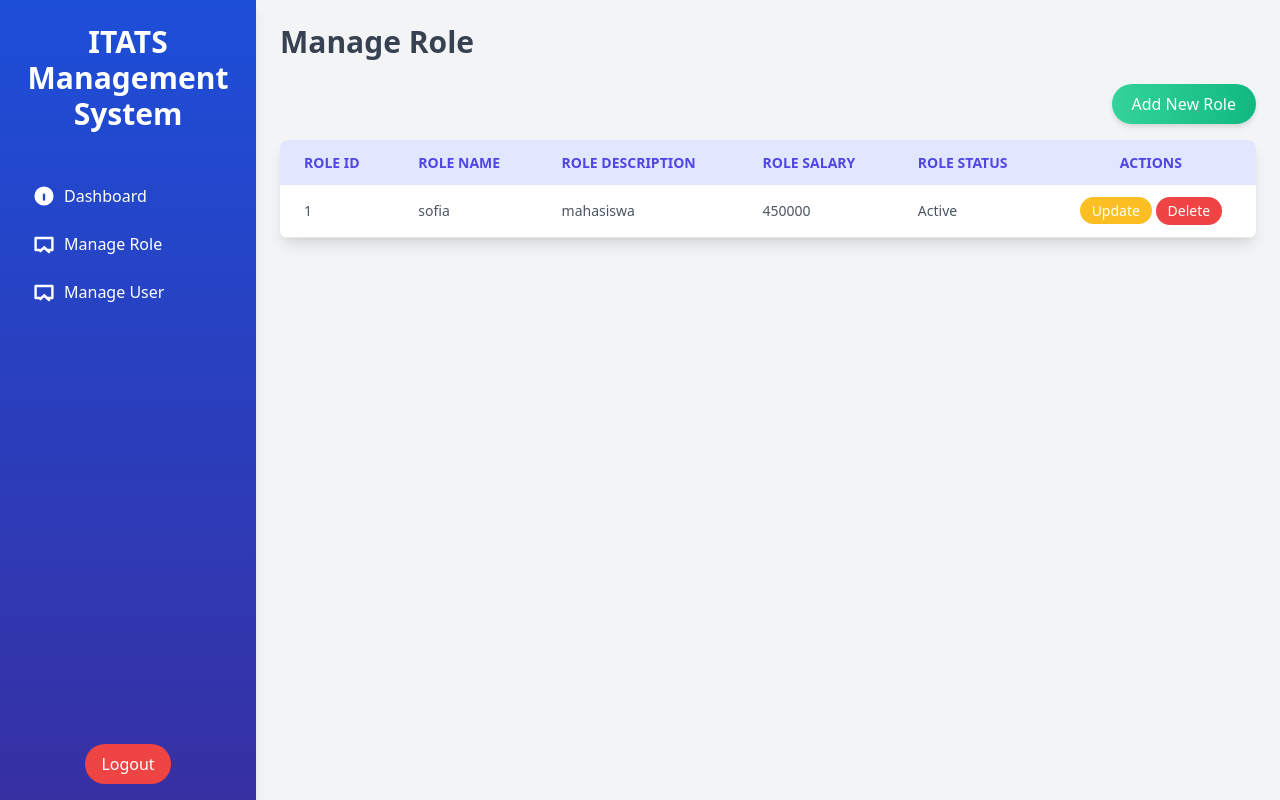
After one commit to Abiyyuardi213/PHP_PROJECT, a PHP site: page /index.php?modul=role&fitur=list in a window 1280 px wide. The commit adds this page. Run offline with PHP 8.4, Linux system fonts and the light colour scheme.

Commit message:
27 oktober

```diff
--- /dev/null
+++ b/index.php
@@ -0,0 +1,89 @@
+<?php
+session_start();
+require_once 'models/model_role.php';
+
+if (isset($_GET['modul'])) {
+    $modul = $_GET['modul'];
+} else {
+    $modul = 'dashboard';
+}
+
+switch ($modul) {
+    case 'dashboard':
+        include 'views/kosong.php';
+        break;
+
+    case 'role':
+        $fitur = isset($_GET['fitur']) ? $_GET['fitur'] : 'list'; // Set default to 'list'
+        $obj_role = new modelRole();
+
+        switch ($fitur) {
+            case 'add':
+                if ($_SERVER['REQUEST_METHOD'] === 'POST') {
+                    $role_name = $_POST['role_name'];
+                    $role_description = $_POST['role_description'];
+                    $role_salary = $_POST['role_salary'];
+                    $role_status = $_POST['role_status'];
+                    $obj_role->addRole($role_name, $role_description, $role_salary, $role_status);
+
+                    // Set flash message in session
+                    $_SESSION['message'] = 'Role added successfully';
+
+                    header('Location: index.php?modul=role&fitur=list'); // Redirect to list after add
+                    exit();
+                }
+                include 'views/role_add.php';
+                break;
+
+                case 'update':
+                    if (isset($_GET['role_id'])) {
+                        $role_id = $_GET['role_id'];
+                        $roles = $obj_role->getAllRole();
+                        $current_role = null;
+
+                        foreach ($roles as $role) {
+                            if ($role->role_id == $role_id) {
+                                $current_role = $role;
+                                break;
+                            }
+                        }
+
+                        if ($current_role === null) {
+                            header('Location: index.php?modul=role&fitur=list');
+                            exit();
+                        }
+
+                        if ($_SERVER['REQUEST_METHOD'] === 'POST') {
+                            $role_name = $_POST['role_name'];
+                            $role_description = $_POST['role_description'];
+                            $role_salary = $_POST['role_salary'];
+                            $role_status = $_POST['role_status'];
+
+                            $obj_role->updateRole($role_id, $role_name, $role_description, $role_salary, $role_status);
+
+                            // Set flash message for update success
+                            $_SESSION['flash_message'] = 'Role updated successfully';
+                            header('Location: index.php?modul=role&fitur=list');
+                            exit();
+                        }
+
+                        include 'views/role_update.php';
+                    } else {
+                        header('Location: index.php?modul=role&fitur=list');
+                        exit();
+                    }
+                    break;
+
+            case 'list':
+            default:
+                $roles = $obj_role->getAllRole();
+                include 'views/role_list.php';
+                break;
+        }
+        break;
+
+    default:
+        include 'views/kosong.php';
+        break;
+}
+?>
--- a/mainTest.php
+++ /dev/null
@@ -1,5 +0,0 @@
-<?php
-
-echo "Halooooo";
-
-?>
--- /dev/null
+++ b/models/model_role.php
@@ -0,0 +1,64 @@
+<?php
+
+require_once 'nodes/node_role.php';
+
+class modelRole {
+    private $roles = [];
+    private $nextId = 1;
+
+    public function __construct() {
+        if (isset($_SESSION['roles'])) {
+            $this->roles = unserialize($_SESSION['roles']);
+            $this->nextId = count($this->roles) + 1;
+        } else {
+            $this->initializeDefaultRole();
+        }
+    }
+
+    public function initializeDefaultRole() {
+        if (empty($this->roles)) {
+            $this->addRole("sofia", "mahasiswa", 450000, 1); // Add default role
+        }
+    }
+
+    public function addRole($role_name, $role_description, $role_salary, $role_status) {
+        $peran = new Role($this->nextId++, $role_name, $role_description, $role_salary, $role_status);
+        $this->roles[] = $peran;
+        $this->saveToSession();
+    }
+
+    public function saveToSession() {
+        $_SESSION['roles'] = serialize($this->roles);
+    }
+
+    public function getAllRole() {
+        return $this->roles;
+    }
+
+    public function updateRole($role_id, $role_name, $role_description, $role_salary, $role_status) {
+        foreach ($this->roles as $role) {
+            if ($role->role_id == $role_id) {
+                $role->role_name = $role_name;
+                $role->role_description = $role_description;
+                $role->role_salary = $role_salary;
+                $role->role_status = $role_status;
+                $this->saveToSession();
+                return true;
+            }
+        }
+        return false;
+    }
+
+    public function deleteRole($role_id) {
+        foreach ($this->roles as $key => $role) {
+            if ($role->role_id == $role_id) {
+                unset($this->roles[$key]);
+                $this->roles = array_values($this->roles);
+                $this->saveToSession();
+                return true;
+            }
+        }
+        return false;
+    }
+}
+?>
--- a/nodes/node_role.php
+++ b/nodes/node_role.php
@@ -3,16 +3,15 @@ class Role {
     public $role_id;
     public $role_name;
     public $role_description;
-    public $role_sallary;
+    public $role_salary;
     public $role_status;
 
-    function __construct($role_id, $role_name, $role_description, $role_sallary, $role_status) {
+    function __construct($role_id, $role_name, $role_description, $role_salary, $role_status) {
         $this->role_id = $role_id;
         $this->role_name = $role_name;
         $this->role_description = $role_description;
-        $this->role_sallary = $role_sallary;
+        $this->role_salary = $role_salary;
         $this->role_status = $role_status;
     }
 }
-
 ?>
--- /dev/null
+++ b/views/role_list.php
@@ -0,0 +1,117 @@
+<?php
+if (session_status() === PHP_SESSION_NONE) {
+    session_start();
+}
+?>
+
+<!DOCTYPE html>
+<html lang="en">
+<head>
+    <meta charset="UTF-8">
+    <meta name="viewport" content="width=device-width, initial-scale=1.0">
+    <title>Role Management System</title>
+    <link href="https://cdn.jsdelivr.net/npm/tailwindcss@2.2.19/dist/tailwind.min.css" rel="stylesheet">
+</head>
+<body class="bg-gray-100 flex">
+
+    <!-- Sidebar -->
+    <aside class="w-64 bg-gradient-to-b from-blue-700 to-indigo-800 text-white min-h-screen flex flex-col shadow-lg">
+        <div class="p-6 text-center">
+            <h2 class="text-3xl font-bold mb-4">ITATS Management System</h2>
+        </div>
+        <nav class="flex-grow px-4">
+            <a href="index.php?modul=dashboard" class="flex items-center gap-2 py-3 px-4 rounded-lg hover:bg-indigo-700 transition-colors">
+                <svg xmlns="http://www.w3.org/2000/svg" class="h-6 w-6 text-white" viewBox="0 0 20 20" fill="currentColor">
+                    <path d="M10 2a8 8 0 100 16 8 8 0 000-16zm1 11a1 1 0 11-2 0V9a1 1 0 112 0v4zm-1-7a1 1 0 100 2 1 1 0 000-2z"/>
+                </svg>
+                <span>Dashboard</span>
+            </a>
+            <a href="index.php?modul=role&fitur=list" class="flex items-center gap-2 py-3 px-4 rounded-lg hover:bg-indigo-700 transition-colors">
+                <svg xmlns="http://www.w3.org/2000/svg" class="h-6 w-6 text-white" viewBox="0 0 20 20" fill="currentColor">
+                    <path d="M3 4a1 1 0 00-1 1v10a1 1 0 001 1h4a1 1 0 100-2H4V6h12v8h-3a1 1 0 100 2h4a1 1 0 001-1V5a1 1 0 00-1-1H3z"/>
+                    <path d="M9 12a1 1 0 01.707-.293h.586a1 1 0 01.707.293l4 4a1 1 0 01-1.414 1.414L10 14.414l-2.293 2.293a1 1 0 01-1.414-1.414l4-4z"/>
+                </svg>
+                <span>Manage Role</span>
+            </a>
+            <a href="#" class="flex items-center gap-2 py-3 px-4 rounded-lg hover:bg-indigo-700 transition-colors">
+                <svg xmlns="http://www.w3.org/2000/svg" class="h-6 w-6 text-white" viewBox="0 0 20 20" fill="currentColor">
+                    <path d="M3 4a1 1 0 00-1 1v10a1 1 0 001 1h4a1 1 0 100-2H4V6h12v8h-3a1 1 0 100 2h4a1 1 0 001-1V5a1 1 0 00-1-1H3z"/>
+                    <path d="M9 12a1 1 0 01.707-.293h.586a1 1 0 01.707.293l4 4a1 1 0 01-1.414 1.414L10 14.414l-2.293 2.293a1 1 0 01-1.414-1.414l4-4z"/>
+                </svg>
+                <span>Manage User</span>
+            </a>
+        </nav>
+        <footer class="p-4 text-center mt-auto">
+            <button class="bg-red-500 text-white px-4 py-2 rounded-full transform transition hover:scale-105 hover:shadow-lg">Logout</button>
+        </footer>
+    </aside>
+
+    <!-- Main Content -->
+    <main class="flex-grow p-6">
+        <!-- Header -->
+        <header class="mb-6">
+            <h1 class="text-3xl font-semibold text-gray-700">Manage Role</h1>
+        </header>
+
+        <!-- Pesan Sukses -->
+        <?php if (isset($_SESSION['message'])): ?>
+            <div class="mb-4 p-4 bg-green-100 text-green-800 rounded-lg">
+                <?= htmlspecialchars($_SESSION['message']) ?>
+            </div>
+            <?php unset($_SESSION['message']); // Hapus pesan setelah ditampilkan ?>
+        <?php endif; ?>
+
+        <!-- Add Role Button -->
+        <div class="mb-4 flex justify-end">
+            <a href="index.php?modul=role&fitur=add" class="bg-gradient-to-r from-green-400 to-green-500 text-white px-5 py-2 rounded-full shadow-md transform transition hover:scale-105 hover:shadow-lg">
+                Add New Role
+            </a>
+        </div>
+
+        <!-- Items Table -->
+        <div class="overflow-x-auto bg-white rounded-lg shadow-lg">
+            <table class="min-w-full bg-white">
+                <thead class="bg-indigo-100 text-indigo-600 uppercase text-sm leading-normal">
+                    <tr>
+                        <th class="py-3 px-6 text-left">Role ID</th>
+                        <th class="py-3 px-6 text-left">Role Name</th>
+                        <th class="py-3 px-6 text-left">Role Description</th>
+                        <th class="py-3 px-6 text-left">Role Salary</th>
+                        <th class="py-3 px-6 text-left">Role Status</th>
+                        <th class="py-3 px-6 text-center">Actions</th>
+                    </tr>
+                </thead>
+                <tbody class="text-gray-600 text-sm font-light">
+                    <?php if (empty($roles)): ?>
+                        <tr>
+                            <td colspan="6" class="text-center py-4 text-gray-500">No roles found</td>
+                        </tr>
+                    <?php else: ?>
+                        <?php foreach ($roles as $role): ?>
+                        <tr class="border-b border-gray-200 hover:bg-gray-100">
+                            <td class="py-3 px-6 text-left"><?= htmlspecialchars($role->role_id) ?></td>
+                            <td class="py-3 px-6 text-left"><?= htmlspecialchars($role->role_name) ?></td>
+                            <td class="py-3 px-6 text-left"><?= htmlspecialchars($role->role_description) ?></td>
+                            <td class="py-3 px-6 text-left"><?= htmlspecialchars($role->role_salary) ?></td>
+                            <td class="py-3 px-6 text-left"><?= $role->role_status == 1 ? 'Active' : 'Inactive' ?></td>
+                            <td class="py-3 px-6 text-center">
+                                <a href="index.php?modul=role&fitur=update&role_id=<?= htmlspecialchars($role->role_id) ?>" class="bg-yellow-400 text-white px-3 py-1 rounded-full transform transition hover:scale-110 hover:bg-yellow-500">Update</a>
+                                <button onclick="openDeleteModal(<?= htmlspecialchars($role->role_id) ?>)" class="bg-red-500 text-white px-3 py-1 rounded-full transform transition hover:scale-110 hover:bg-red-600">Delete</button>
+                            </td>
+                        </tr>
+                        <?php endforeach; ?>
+                    <?php endif; ?>
+                </tbody>
+            </table>
+        </div>
+    </main>
+
+    <script>
+        function openDeleteModal(roleId) {
+            if (confirm('Are you sure you want to delete this role?')) {
+                window.location.href = 'index.php?modul=role&fitur=delete&role_id=' + roleId;
+            }
+        }
+    </script>
+</body>
+</html>
```
Also changed, not shown: views/kosong.php (added, +65 -0 lines), views/role_add.php (added, +63 -0 lines), views/role_delete.php (added, +54 -0 lines), views/role_update.php (added, +67 -0 lines).
